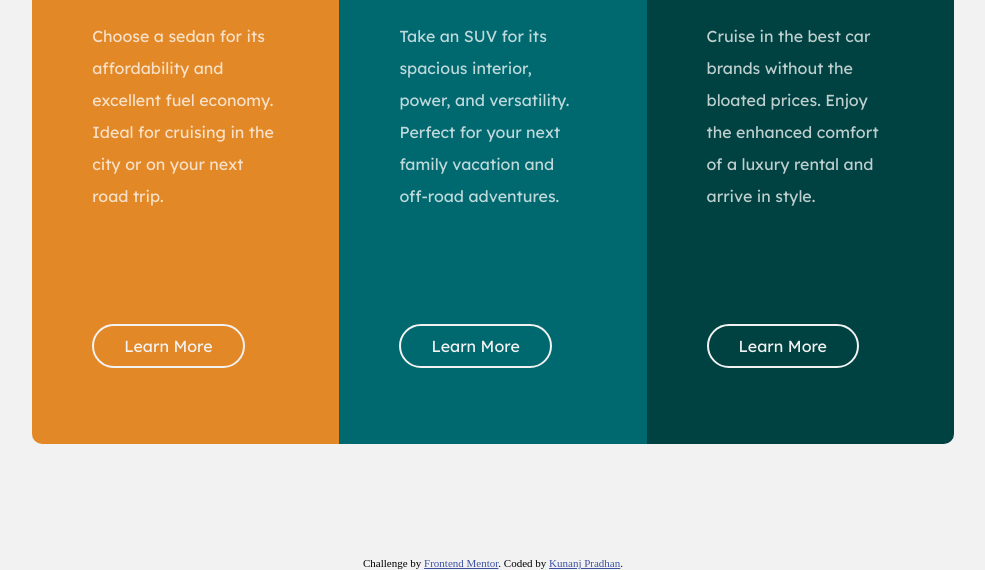
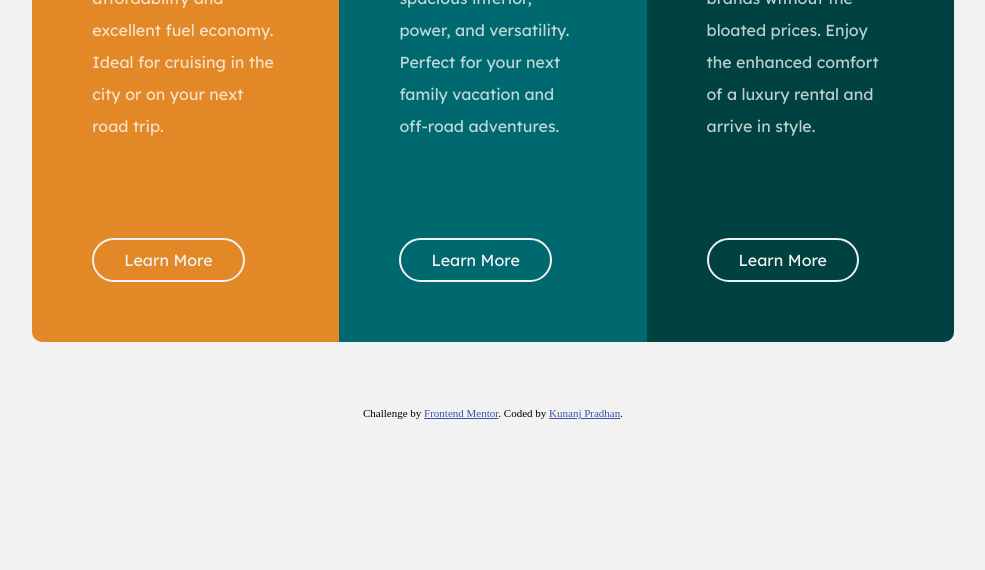
Before and after one commit to Kunanj/3-column-preview-card-component-solution, a plain HTML site: page index.html in a window 1280 px wide. Shown: the part 346-916 px from the top of the page, without its empty margins (147-1132 px from the left). After the commit the page ends 800 px from the top, so only its background shows below. Drawn offline with Linux system fonts and the light colour scheme.

Commit message:
Update style.css

```diff
--- a/style.css
+++ b/style.css
@@ -27,7 +27,7 @@ body{
     flex-direction: row;
     width: 80%;
 
-    margin: 7rem auto;
+    margin: 4rem auto;
 }
 
 .inner-container{
@@ -60,6 +60,7 @@ body{
     color: hsl(0, 0%, 95%);
     font-size: 7ch;
     font-weight: 400;
+    margin-bottom: 0px ;
 }
 
 .paragraph{
@@ -69,13 +70,15 @@ body{
     line-height: 2rem;
     font-weight: 400;
     flex-wrap: nowrap;
+
+    /* padding: 0 20px 0 0; */
 }
 
 .btn{
     color: hsl(0, 0%, 95%);
 
     padding: 10px 30px;
-    margin: 6rem auto 1rem auto;
+    margin: 5rem auto 0 auto;
 
     border: 2px solid;
     border-radius: 25px;
```
